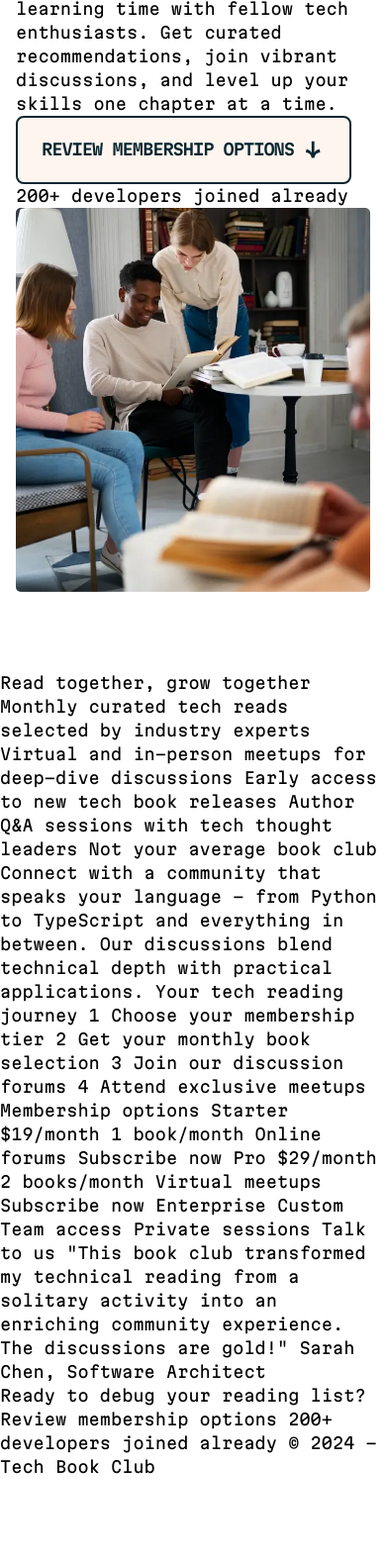
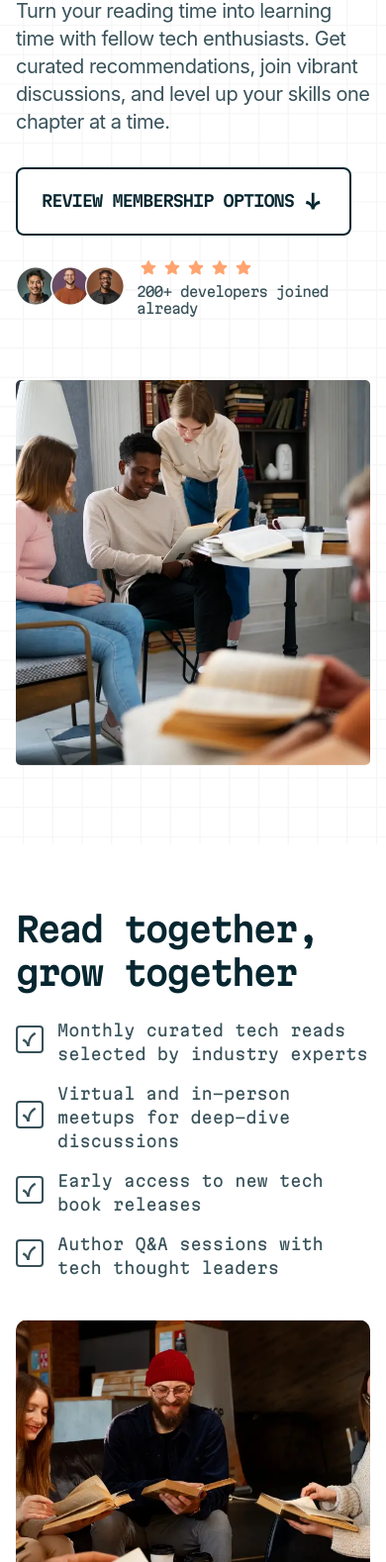
Before and after one commit to Michael-Andreas/tech-book-landing-page, a plain HTML site: page index.html in a window 390 px wide. Shown: the part 272-1850 px from the top of the page at 99% size. Before the commit the page ends 1766 px from the top, so only its background shows below. Drawn offline with Linux system fonts and the light colour scheme; a web font is replaced by a local one.

Commit message:
continue work on css mobile styles

```diff
--- a/index.html
+++ b/index.html
@@ -17,10 +17,6 @@
   <body>
     <main>
       <section class="hero">
-        <img
-          src="./assets/images/pattern-light-bg.svg"
-          alt="background pattern"
-          class="bg-pattern-hero" />
         <header><img src="./assets/images/logo.svg" /></header>
         <h1>Join the ultimate tech book club</h1>
 
@@ -33,31 +29,73 @@
           Review membership options
           <img src="./assets/images/icon-arrow-down.svg" alt="arrow down" />
         </button>
-        <div>
-          <p>200+ developers joined already</p>
+        <div class="rating-container">
+          <img src="./assets/images/image-avatars.webp" alt="group of people" />
+          <div class="star-container">
+            <div class="rating" aria-label="rated 5 stars">
+              <img src="./assets/images/icon-star.svg" alt="star" />
+              <img src="./assets/images/icon-star.svg" alt="star" />
+              <img src="./assets/images/icon-star.svg" alt="star" />
+              <img src="./assets/images/icon-star.svg" alt="star" />
+              <img src="./assets/images/icon-star.svg" alt="star" />
+            </div>
+            <p>200+ developers joined already</p>
+          </div>
         </div>
         <img
           src="./assets/images/image-hero-mobile.webp"
           alt="people reading books"
           class="hero-image" />
       </section>
-      Read together, grow together Monthly curated tech reads selected by
-      industry experts Virtual and in-person meetups for deep-dive discussions
-      Early access to new tech book releases Author Q&A sessions with tech
-      thought leaders Not your average book club Connect with a community that
-      speaks your language - from Python to TypeScript and everything in
-      between. Our discussions blend technical depth with practical
-      applications. Your tech reading journey 1 Choose your membership tier 2
-      Get your monthly book selection 3 Join our discussion forums 4 Attend
-      exclusive meetups Membership options Starter $19/month 1 book/month Online
-      forums Subscribe now Pro $29/month 2 books/month Virtual meetups Subscribe
-      now Enterprise Custom Team access Private sessions Talk to us "This book
-      club transformed my technical reading from a solitary activity into an
-      enriching community experience. The discussions are gold!" Sarah Chen,
-      Software Architect
+      <section>
+        <h2>Read together, grow together</h2>
+        <ul>
+          <li>Monthly curated tech reads selected by industry experts</li>
+          <li>Virtual and in-person meetups for deep-dive discussions</li>
+          <li>Early access to new tech book releases</li>
+          <li>Author Q&A sessions with tech thought leaders</li>
+        </ul>
+        <img
+          src="./assets/images/image-read-together-mobile.webp"
+          alt="people reading together" />
+      </section>
+      <section>
+        <h2>Not your average book club</h2>
+        <p>
+          Connect with a community that speaks your language - from Python to
+          TypeScript and everything in between. Our discussions blend technical
+          depth with practical applications.
+        </p>
+        <img
+          src="./assets/images/image-not-average-mobile.webp"
+          alt="people discussing books" />
+      </section>
+      <section><h2>Your tech reading journey</h2></section>
+      1 Choose your membership tier 2 Get your monthly book selection 3 Join our
+      discussion forums 4 Attend exclusive meetups Membership options Starter
+      $19/month 1 book/month Online forums Subscribe now Pro $29/month 2
+      books/month Virtual meetups Subscribe now Enterprise Custom Team access
+      Private sessions Talk to us "This book club transformed my technical
+      reading from a solitary activity into an enriching community experience.
+      The discussions are gold!" Sarah Chen, Software Architect
     </main>
-    <footer></footer>
-    Ready to debug your reading list? Review membership options 200+ developers
-    joined already © 2024 - Tech Book Club
+    <footer>
+      <h2>Ready to debug your reading list?</h2>
+      <button>Review membership options</button>
+      <div class="rating-container">
+        <img src="./assets/images/image-avatars.webp" alt="group of people" />
+        <div class="star-container">
+          <div class="rating" aria-label="rated 5 stars">
+            <img src="./assets/images/icon-star.svg" alt="star" />
+            <img src="./assets/images/icon-star.svg" alt="star" />
+            <img src="./assets/images/icon-star.svg" alt="star" />
+            <img src="./assets/images/icon-star.svg" alt="star" />
+            <img src="./assets/images/icon-star.svg" alt="star" />
+          </div>
+          <p>200+ developers joined already</p>
+        </div>
+      </div>
+      © 2024 - Tech Book Club
+    </footer>
   </body>
 </html>
--- a/styles.css
+++ b/styles.css
@@ -12,6 +12,16 @@
   font-weight: 100 900;
   font-style: normal;
   font-display: swap;
+}
+
+:root {
+  --neutral-900: #062630;
+  --neutral-700: #385159;
+  --neutral-200: #E6E1DF;
+  --neutral-100: #FAF5F3;
+  --light-salmon-500: #FEA36F;
+  --light-salmon-100: #FFE2D1;
+  --light-salmon-50: #FFF5EF;
 }
 
 /* 1. Use a more-intuitive box-sizing model */
@@ -93,23 +103,50 @@ h6 {
 
 body {
   font-family: "Martian Mono";
+  color: var(--neutral-700);
+}
+
+section {
+  padding-inline: 16px;
+}
+
+section+section {
+  margin-top: 64px;
+}
+
+section>img {
+  margin-top: 40px;
+  border-radius: 12px;
+}
+
+h2 {
+  font-size: 2.125rem;
+  line-height: 1.3;
+  letter-spacing: -2px;
+  font-weight: 600;
+  color: var(--neutral-900);
+  padding-bottom: 24px;
 }
 
 .hero {
   position: relative;
-  padding: 0 16px 80px;
+  padding: 24px 16px 80px;
+  background-image: url("./assets/images/pattern-light-bg.svg");
 }
 
 .bg-pattern-hero {
   position: absolute;
-  inset: 0;
+  z-index: -1;
+  bottom: 0;
+  top: 0;
 }
 
 header {
-  padding: 24px 16px 48px 16px;
+  padding-bottom: 48px;
 }
 
 h1 {
+  padding-bottom: 24px;
   font-size: 2.375rem;
   line-height: 1.2;
   font-weight: 700;
@@ -120,13 +157,22 @@ h1 {
   color: transparent;
 }
 
+.hero>p {
+  font-family: "Inter";
+  font-size: 1.25rem;
+  line-height: 1.4;
+  letter-spacing: -0.5px;
+  font-weight: 400;
+  padding-bottom: 32px;
+}
+
 button {
   display: flex;
   align-items: center;
   justify-content: space-between;
   gap: 8px;
   padding: 20px 24px;
-  background-color: #FFF5EF;
+  background-color: white;
   color: #062630;
   font-weight: 700;
   border: 2px solid #062630;
@@ -139,12 +185,79 @@ button {
   letter-spacing: -1px;
 }
 
+.rating-container {
+  display: flex;
+  align-items: center;
+  gap: 12px;
+  margin-block: 20px 64px;
+}
+
+.rating-container>img {
+  max-width: 6.875rem;
+}
+
+.rating {
+  display: flex;
+  align-items: center;
+  margin-bottom: 4px;
+}
+
+.star-container>p {
+  font-size: .875rem;
+  line-height: 1.2;
+  font-weight: 400;
+  letter-spacing: -1px;
+  text-wrap: revert;
+}
+
 .hero-image {
   border-radius: 5px;
 }
 
+ul {
+  padding: 0;
+  list-style: none;
+}
+
+li {
+  display: flex;
+  align-items: center;
+  gap: 14px
+}
+
+li::before {
+  content: url(./assets/images/icon-check.svg);
+  display: inline-block;
+  vertical-align: middle;
+}
+
+li+li {
+  margin-top: 16px;
+}
+
+footer {
+  background-color: var(--neutral-900);
+  color: white;
+  background-image: url("./assets/images/pattern-light-bg.svg");
+}
+
+footer h2 {
+  color: white;
+  text-align: center;
+  padding: 48px 16px 24px;
+}
+
 @media (min-width: 768px) {
+  section+section {
+    margin-top: 80px;
+  }
+
   h1 {
     font-size: 3.875rem;
   }
+
+  h2 {
+    font-size: 3.125rem;
+    padding-bottom: 34px;
+  }
 }
```
